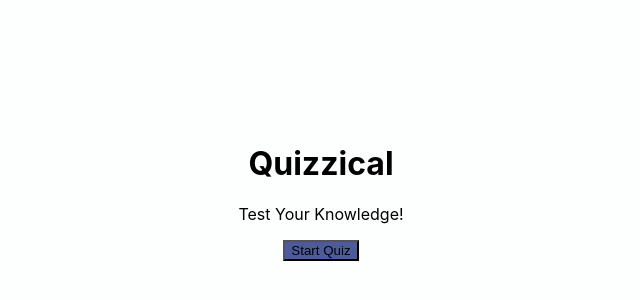
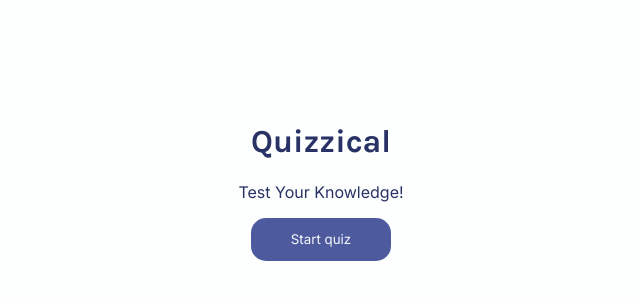
Before and after one commit to adamgonzls/quizzical, a React (Vite) app: page / in a window 1280 px wide. Shown: the part 208-508 px from the top of the page, without its empty margins (319-959 px from the left). Built offline with nearby package versions, Linux system fonts and the light colour scheme.

Commit message:
feature: add initial state to start game, initial style of components

```diff
--- a/index.html
+++ b/index.html
@@ -4,7 +4,10 @@
     <meta charset="UTF-8" />
     <link rel="icon" type="image/svg+xml" href="/src/favicon.svg" />
     <meta name="viewport" content="width=device-width, initial-scale=1.0" />
-    <title>Vite App</title>
+    <link rel="preconnect" href="https://fonts.googleapis.com">
+    <link rel="preconnect" href="https://fonts.gstatic.com" crossorigin>
+    <link href="https://fonts.googleapis.com/css2?family=Inter:wght@400;500;600&family=Karla:wght@700&display=swap" rel="stylesheet">
+    <title>Quizzical</title>
   </head>
   <body>
     <div id="root"></div>
--- a/src/App.jsx
+++ b/src/App.jsx
@@ -5,8 +5,13 @@ import logo from './img/logo.svg'
 import './App.css'
 
 function App () {
-  const [quizStart, setQuizStart] = useState(false)
+  const [quizStatus, setQuizStatus] = useState(false)
   const [count, setCount] = useState(0)
+
+  function handleStart () {
+    console.log('click')
+    setQuizStatus(true)
+  }
 
   useEffect(() => {
     ;(async function () {
@@ -27,22 +32,21 @@ function App () {
     <div className='app'>
       <div className='worklet-canvas' />
       <div className='quizboard'>
-        {quizStart
-          ? <>
+        {quizStatus
+          ? <div className='quiz'>
             <Question />
             <Question />
             <Question />
             <Question />
-            <p>
-              <button
-                type='button'
-                onClick={() => setCount((count) => count + 1)}
-              >
-                count is: {count}
-              </button>
-            </p>
-          </>
-          : <StartScreen />}
+            <button
+              className='submit-quiz'
+              type='button'
+              onClick={() => setCount((count) => count + 1)}
+            >
+              Check answers: {count}
+            </button>
+            </div>
+          : <StartScreen handleStart={handleStart} />}
       </div>
     </div>
   )
--- a/src/components/Question.jsx
+++ b/src/components/Question.jsx
@@ -1,12 +1,14 @@
 export default function Question () {
   return (
-    <div className='question'>
-      <h2>How would one say goodbye in Spanish?</h2>
-      <ul>
-        <li>Adios</li>
-        <li>Nada</li>
-        <li>Bueno</li>
-        <li>Alto</li>
+    <div className='trivia__item'>
+      <h2 className='trivia__question'>
+        How would one say goodbye in Spanish?
+      </h2>
+      <ul className='trivia__answers'>
+        <li className='trivia__answer'>Adios</li>
+        <li className='trivia__answer'>Nada</li>
+        <li className='trivia__answer'>Bueno</li>
+        <li className='trivia__answer'>Alto</li>
       </ul>
     </div>
   )
--- a/src/components/StartScreen.jsx
+++ b/src/components/StartScreen.jsx
@@ -1,9 +1,9 @@
-export default function StartScreen () {
+export default function StartScreen(props) {
   return (
-    <div className='start'>
-      <h1>Quizzical</h1>
-      <p>Test Your Knowledge!</p>
-      <button className='brand-button--primary'>Start Quiz</button>
+    <div className="start">
+      <h1 className="intro__name">Quizzical</h1>
+      <p className="intro__tagline">Test Your Knowledge!</p>
+      <button onClick={props.handleStart}>Start quiz</button>
     </div>
-  )
+  );
 }
--- a/src/index.css
+++ b/src/index.css
@@ -1,5 +1,10 @@
 :root {
+  --white-lilac: #f5f7fb;
+  --periwinkle-gray: #dbdef0;
+  --link-water: #d6dbf5;
+  --rhino: #293264;
   --kashmir-blue: #4d5b9e;
+  --body-font: 'Inter', sans-serif;
 }
 
 html {
@@ -12,9 +17,7 @@ html {
 
 body {
   margin: 0;
-  font-family: -apple-system, BlinkMacSystemFont, 'Segoe UI', 'Roboto', 'Oxygen',
-    'Ubuntu', 'Cantarell', 'Fira Sans', 'Droid Sans', 'Helvetica Neue',
-    sans-serif;
+  font-family: var(--body-font);
   -webkit-font-smoothing: antialiased;
   -moz-osx-font-smoothing: grayscale;
 }
@@ -24,8 +27,32 @@ code {
     monospace;
 }
 
-h2, p {
+h1, h2 {
   margin-top: 0;
+  font-family: 'Karla', sans-serif;
+  color: var(--rhino);
+}
+
+p {
+  margin-top: 0;
+}
+
+button {
+  border: none;
+  border-radius: 15px;
+  padding: 1em 3em;
+  font-family: var(--body-font);
+  color: var(--white-lilac);
+  background-color: var(--kashmir-blue);
+  transition-property: color, background-color;
+  transition-duration: .25s;
+  transition-timing-function: ease;
+}
+
+button:focus,
+button:hover {
+  color: var(--kashmir-blue);
+  background-color: var(--white-lilac);
 }
 
 .app {
@@ -33,19 +60,21 @@ h2, p {
   display: flex;
   justify-content: center;
   align-items: center;
-  /* background: yellow; */
   position: relative;
 }
 
 .quizboard {
   border: 2px solid #f3f3f3;
-  /* position: relative; */
   background-color: rgba(253, 254, 254, .95);
   backdrop-filter: blur(5px);
   width: 90%;
   height: 90%;
   padding: 1em;
   border-radius: 10px;
+}
+
+.intro__tagline {
+  color: var(--rhino);
 }
 
 .start {
@@ -72,10 +101,41 @@ h2, p {
   background-image: paint(blob);
 }
 
-.question {
-  /* background: white; */
+.trivia__item {
+  border-bottom: 1px solid var(--periwinkle-gray);
+  padding-top: 1em;
 }
 
-.brand-button--primary {
-  background-color: var(--kashmir-blue);
+[class~='trivia__item']:last-of-type {
+  margin-bottom: 1.25em;
 }
+
+.trivia__question {
+  margin-bottom: .75em;
+}
+
+.trivia__answers {
+  margin-bottom: 1em;
+  padding-left: 0;
+  display: flex;
+  justify-content: flex-start;
+  gap: .75em;
+  list-style-type: none;
+  font-size: .75rem;
+}
+
+.trivia__answer {
+  border: 1px solid var(--kashmir-blue);
+  border-radius: 8px;
+  padding: .25em 1.25em;
+  color: var(--rhino);
+}
+
+.trivia__answer--selected {
+  background-color: var(--link-water);
+}
+
+.submit-quiz {
+  margin: 0 auto;
+  display: block;
+}
```
